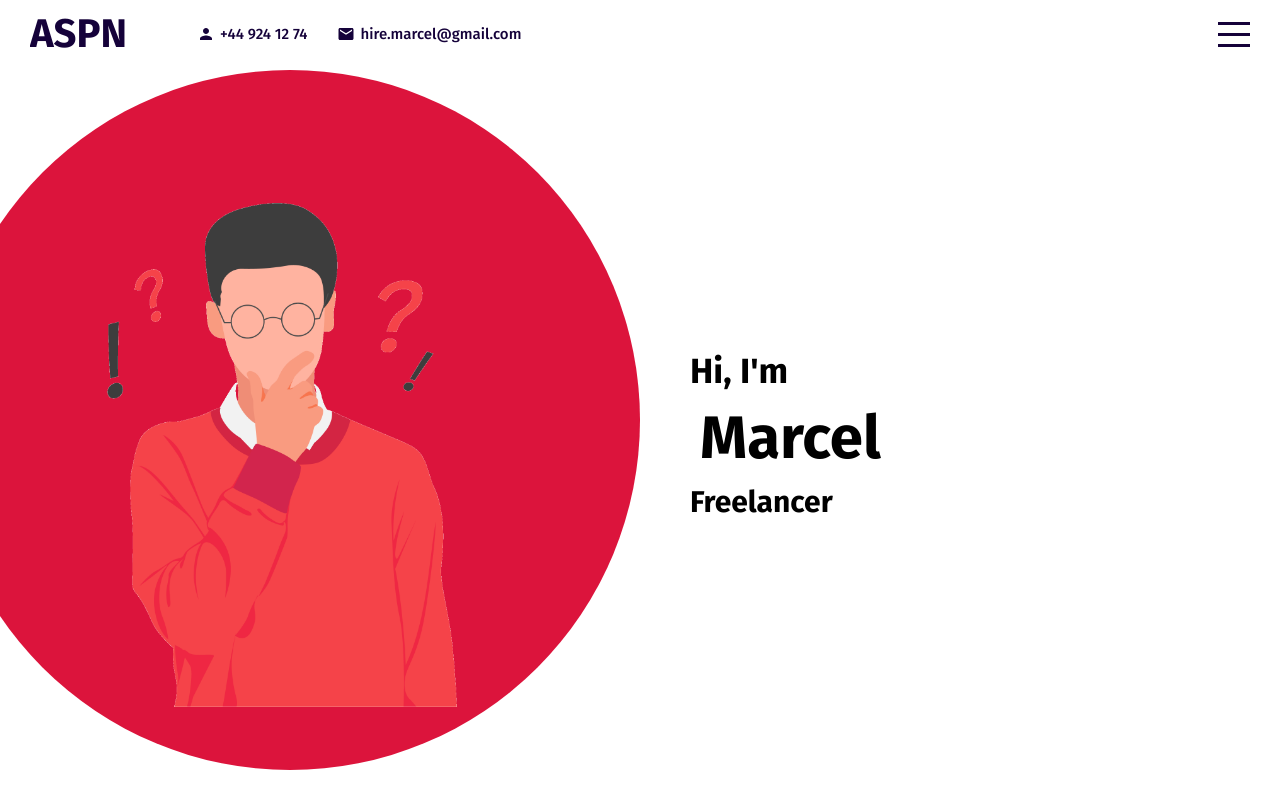
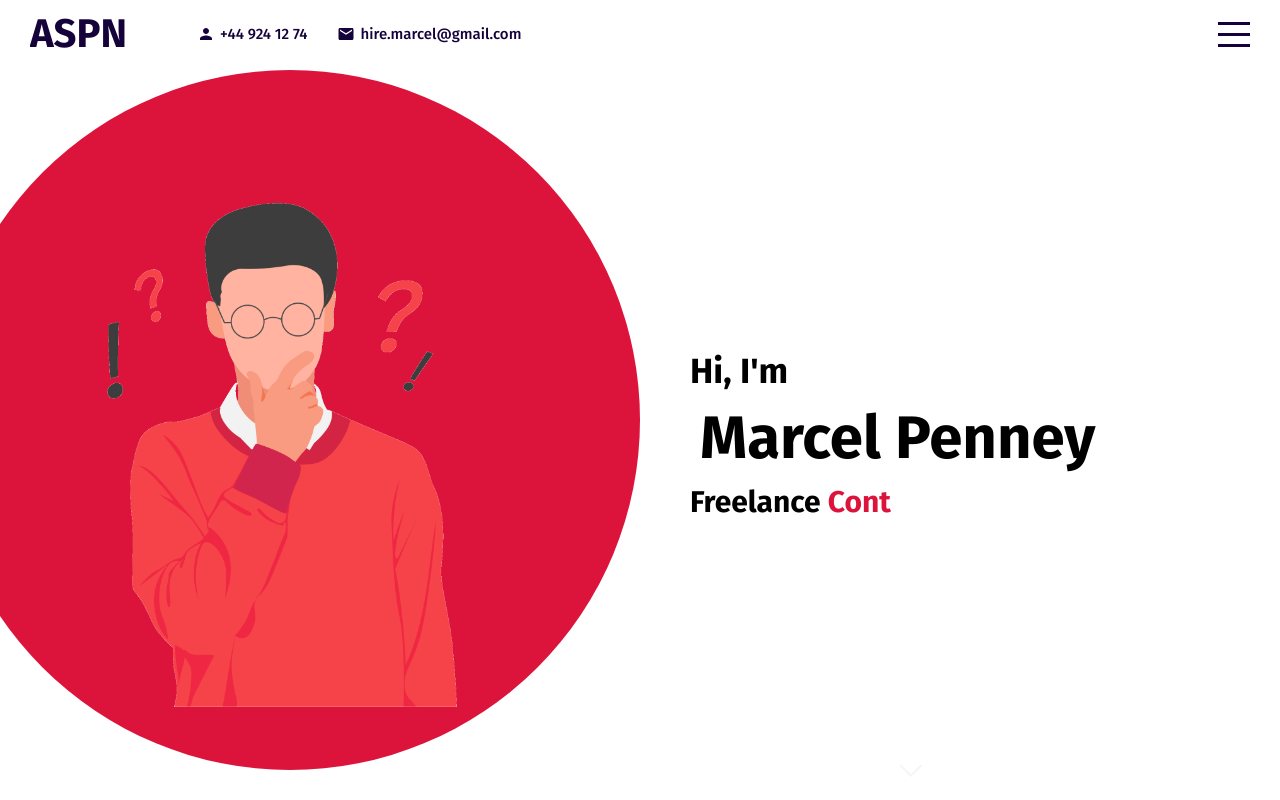
Before and after one commit to MarcelPenn/basic-react-setup, a React (Create React App) app: page / in a window 1280 px wide. Built offline with nearby package versions, Linux system fonts and the light colour scheme.

Commit message:
added animations

```diff
--- a/package.json
+++ b/package.json
@@ -8,6 +8,7 @@
     "@testing-library/jest-dom": "^5.16.4",
     "@testing-library/react": "^13.3.0",
     "@testing-library/user-event": "^13.5.0",
+    "ityped": "^1.0.3",
     "react": "^18.2.0",
     "react-dom": "^18.2.0",
     "react-scripts": "5.0.1",
--- a/src/components/intro/Intro.jsx
+++ b/src/components/intro/Intro.jsx
@@ -1,6 +1,18 @@
 import "./intro.scss"
+import { init } from 'ityped'
+import { useEffect, useRef } from "react";
 
 export default function Intro() {
+
+  const textRef = useRef();
+
+  useEffect(() => {
+    init(textRef.current, {
+      showCursor: false,
+      strings: ["Developer", "Designer", "Content Creator"],
+    });
+  }, []);
+
   return (
     <div className="intro" id="intro">
       <div className="left">
@@ -11,8 +23,8 @@ export default function Intro() {
       <div className="right">
         <div className="wrapper">
           <h2>Hi, I'm</h2>
-          <h1>Marcel</h1>
-          <h3><span>Freelancer</span></h3>
+          <h1>Marcel Penney</h1>
+          <h3>Freelance <span ref={textRef}></span></h3>
         </div>
         <a href="#portfolio">
           <img src="assets/down.png" alt="down"></img>
--- a/src/components/intro/intro.scss
+++ b/src/components/intro/intro.scss
@@ -23,6 +23,7 @@
     }
     .right {
         flex: 0.5;
+        position: relative;
 
         .wrapper {
             width: 100%;
@@ -41,6 +42,27 @@
             }
             h3 {
                 font-size: 30px;
+
+                span {
+                    font-size: inherit;
+                    color: crimson;
+                }
+            }
+        }
+        a {
+            position: absolute;
+            bottom: 10px;
+            left: 40%;
+
+            img {
+                width: 30px;
+                animation: arrowBlink 2s infinite;
+            }
+
+            @keyframes arrowBlink {
+                100% {
+                    opacity: 0;
+                }
             }
         }
     }
--- a/src/index.js
+++ b/src/index.js
@@ -4,7 +4,7 @@ import App from './App';
 
 const root = ReactDOM.createRoot(document.getElementById('root'));
 root.render(
-  <React.StrictMode>
+
     <App />
-  </React.StrictMode>
+
 );
```
Also changed, not shown: 1 other file (tests, documents, lock files or other folders).
